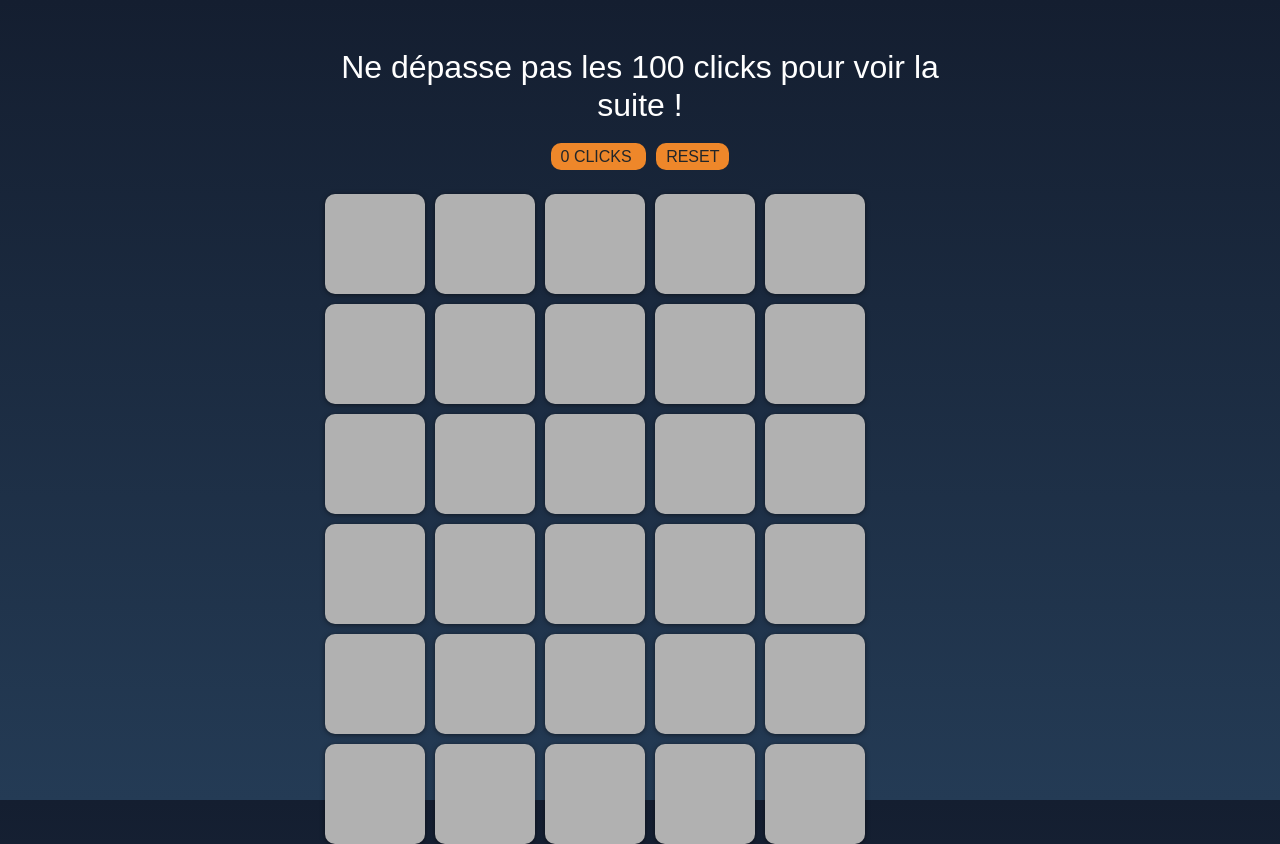
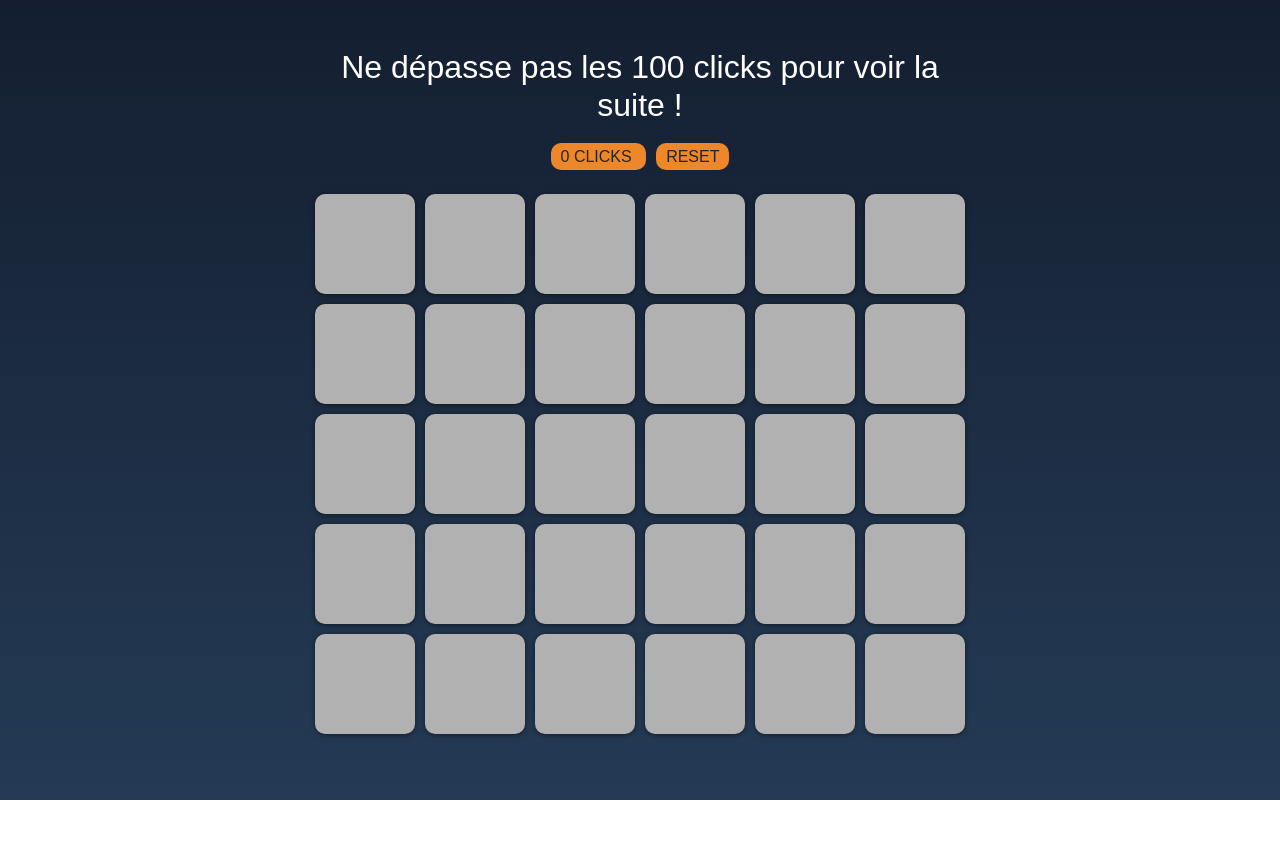
Before and after one commit to sandropx/audrey, a plain HTML site: page memory/memory.html in a window 1280 px wide. After the commit the page ends 800 px from the top, so only its background shows below. Drawn offline with nearby package versions, Linux system fonts and the light colour scheme.

Commit message:
Update style.css

```diff
--- a/style.css
+++ b/style.css
@@ -229,14 +229,11 @@ a{
         bottom: 100%;
     }
 }
-* {
-    margin: 0;
-    padding: 0;
-}
+
 
 #picbox {
     margin: 0px auto;
-    width: 640px;
+    width: 660px;
 }
 
 #boxcard {
```
